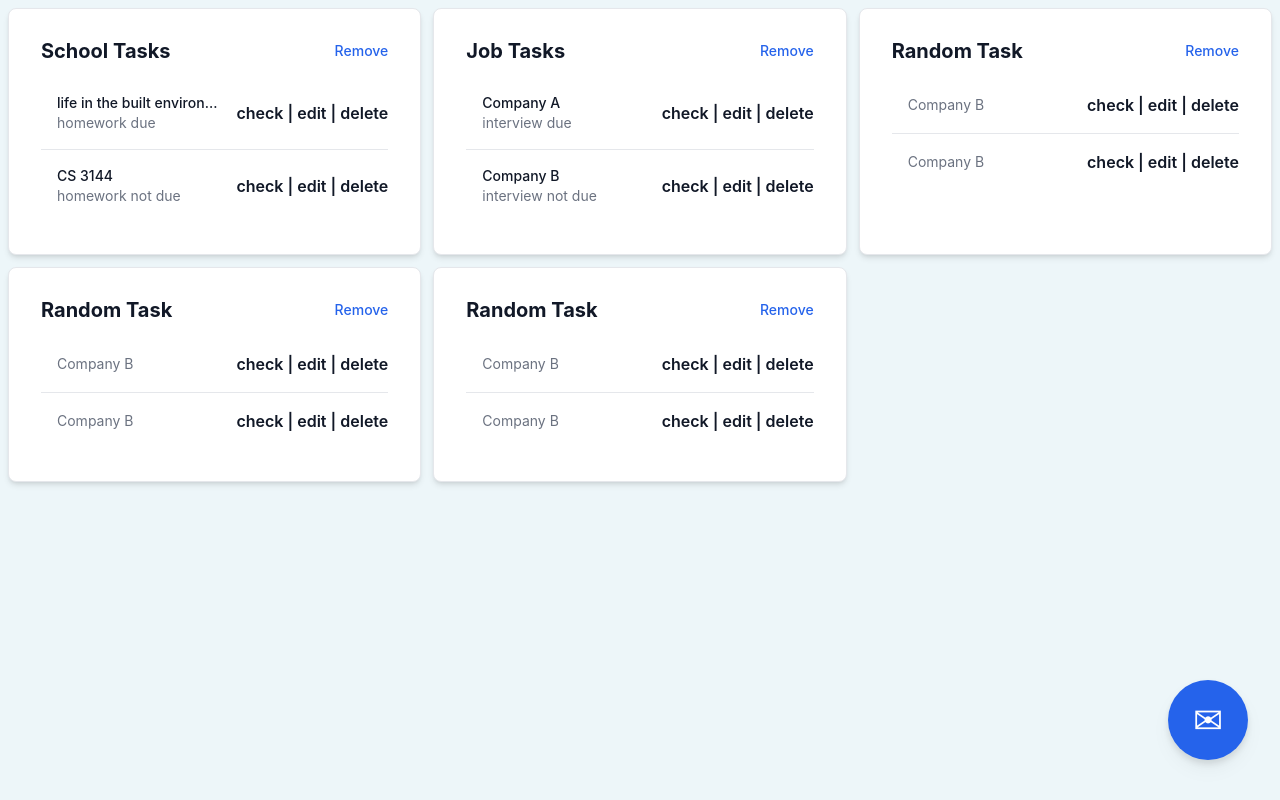
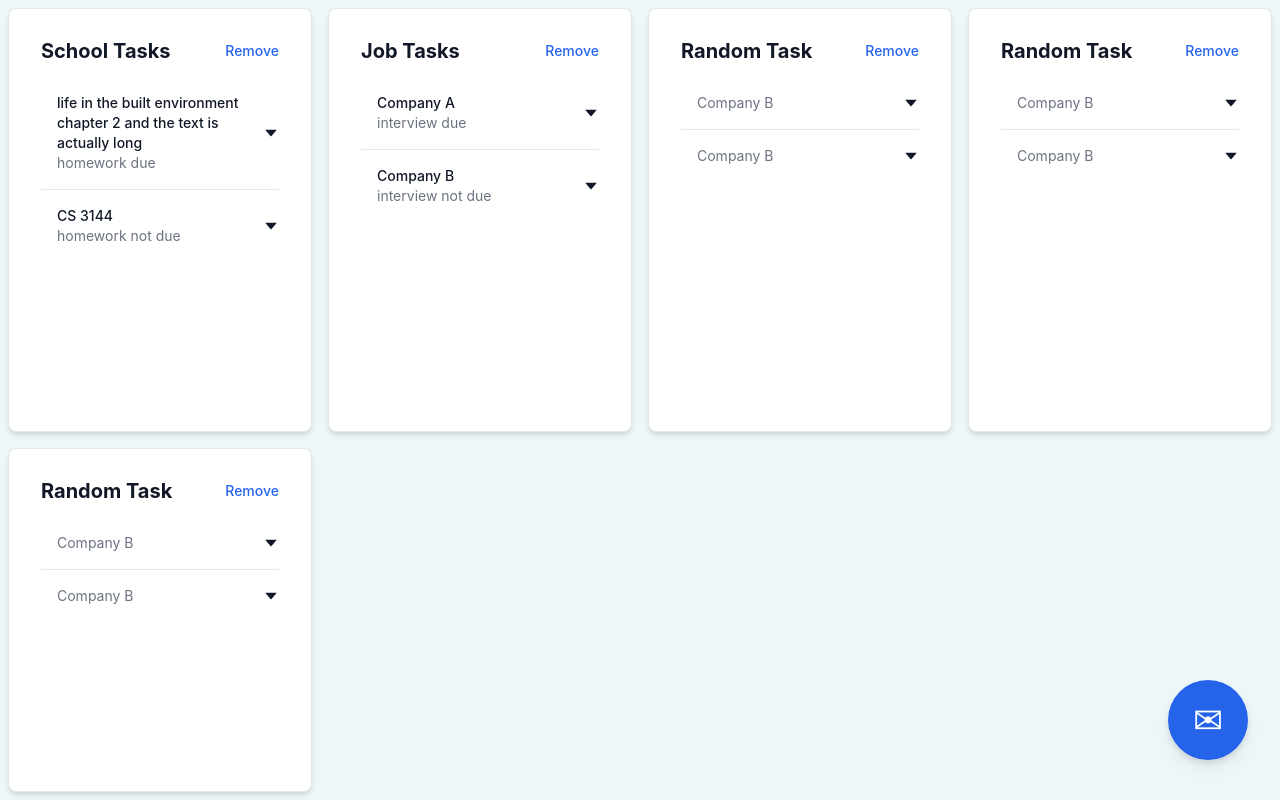
Before and after one commit to giangvubinhng/stickies, a Next.js app: page /stickies in a window 1280 px wide. Built offline with nearby package versions, Linux system fonts and the light colour scheme.

Commit message:
first basic

```diff
--- a/components/Cards.tsx
+++ b/components/Cards.tsx
@@ -7,12 +7,15 @@ interface props {
 }
 const Cards: NextPage<props> = ({ cards }) => {
 
-  return (<div className="p-2 grid grid-cols-3 gap-3">
-    {cards.map((card) => {
-      return <Card card={card} key={card.id} />
-    })}
-
-  </div>)
+  return (
+    <div className="min-h-screen flex justify-center">
+      <div className="p-2 grid grid-cols-4 gap-4">
+        {cards.map((card) => {
+          return <Card card={card} key={card.id} />
+        })}
+      </div>
+    </div>
+  )
 }
 
 export default Cards;
--- a/components/SingleList.tsx
+++ b/components/SingleList.tsx
@@ -1,5 +1,6 @@
 import type { NextPage } from 'next';
 import {ISingleList} from '../interfaces/ICard'
+import { AiFillCaretDown } from "react-icons/ai";
 
 interface props {
   task: ISingleList;
@@ -12,15 +13,15 @@ const SingleList: NextPage<props> = ({ task }) => {
         <div className="flex-shrink-0">
         </div>
         <div className="flex-1 min-w-0">
-          <p className="text-sm font-medium text-gray-900 truncate dark:text-white">
+          <p className="text-sm font-medium text-gray-900 dark:text-white">
             {task.title || ''}
           </p>
-          <p className="text-sm text-gray-500 truncate dark:text-gray-400">
+          <p className="text-sm text-gray-500 dark:text-gray-400">
             {task.description || ''}
           </p>
         </div>
         <div className="inline-flex items-center text-base font-semibold text-gray-900 dark:text-white">
-          check | edit | delete
+          <button><AiFillCaretDown/></button>
         </div>
       </div>
     </li>
--- a/package.json
+++ b/package.json
@@ -11,7 +11,8 @@
   "dependencies": {
     "next": "12.2.5",
     "react": "18.2.0",
-    "react-dom": "18.2.0"
+    "react-dom": "18.2.0",
+    "react-icons": "^4.4.0"
   },
   "devDependencies": {
     "@types/node": "18.7.15",
--- a/pages/index.tsx
+++ b/pages/index.tsx
@@ -1,4 +1,5 @@
 import type { NextPage } from 'next'
+import Link from 'next/link'
 import Head from 'next/head'
 import Image from 'next/image'
 import styles from '../styles/Home.module.css'
@@ -18,8 +19,9 @@ const Home: NextPage = () => {
         </h1>
 
         <p className={styles.description}>
-          Get started by editing{' '}
-          <code className={styles.code}>pages/index.tsx</code>
+          Get started by clicking{' '}
+          <Link href="/stickies">Stickies</Link>
+
         </p>
 
       </main>
--- a/services/cards.service.ts
+++ b/services/cards.service.ts
@@ -9,7 +9,7 @@ const FakeCardAPI = (): ICard[] => {
         {
           id: '1',
           card_id: '1',
-          title: 'life in the built environment chapter 2',
+          title: 'life in the built environment chapter 2 and the text is actually long',
           description: 'homework due'
         },
         {
@@ -25,13 +25,13 @@ const FakeCardAPI = (): ICard[] => {
       header: "Job Tasks",
       list: [
         {
-          id: '1',
+          id: '3',
           card_id: '2',
           title: 'Company A',
           description: 'interview due'
         },
         {
-          id: '2',
+          id: '4',
           card_id: '2',
           title: 'Company B',
           description: 'interview not due'
@@ -39,16 +39,33 @@ const FakeCardAPI = (): ICard[] => {
       ]
     },
     {
-      id: '2',
+      id: '3',
       header: "Random Task",
       list: [
         {
-          id: '2',
+          id: '5',
+          card_id: '3',
+          description: 'Company B',
+        },
+        {
+          id: '6',
+          card_id: '3',
+          description: 'Company B',
+        },
+      ]
+    },
+
+    {
+      id: '4',
+      header: "Random Task",
+      list: [
+        {
+          id: '7',
           card_id: '2',
           description: 'Company B',
         },
         {
-          id: '2',
+          id: '8',
           card_id: '2',
           description: 'Company B',
         },
@@ -56,33 +73,16 @@ const FakeCardAPI = (): ICard[] => {
     },
 
     {
-      id: '2',
+      id: '5',
       header: "Random Task",
       list: [
         {
-          id: '2',
+          id: '9',
           card_id: '2',
           description: 'Company B',
         },
         {
-          id: '2',
-          card_id: '2',
-          description: 'Company B',
-        },
-      ]
-    },
-
-    {
-      id: '2',
-      header: "Random Task",
-      list: [
-        {
-          id: '2',
-          card_id: '2',
-          description: 'Company B',
-        },
-        {
-          id: '2',
+          id: '10',
           card_id: '2',
           description: 'Company B',
         },
```
Also changed, not shown: services/localStorage.service.ts (added, +22 -0 lines), 1 other file (tests, documents, lock files or other folders).
